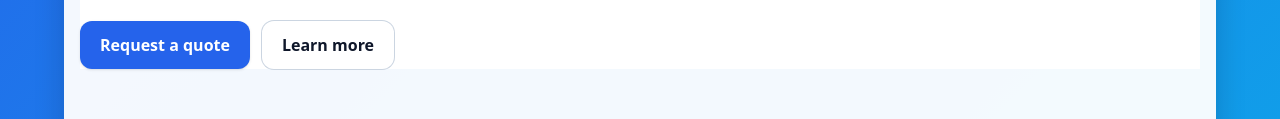
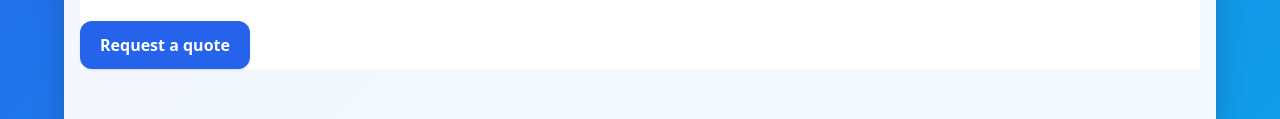
Before and after one commit to Tool-Go/KOKO-tech, a website: page public/services.html in a window 1280 px wide. Shown: the part 2832-2951 px from the top of the page. Drawn offline with nearby package versions, Linux system fonts and the light colour scheme.

Commit message:
assets: pages uploading2

```diff
--- a/public/services.html
+++ b/public/services.html
@@ -297,7 +297,6 @@
 
   <div class="mt-6 flex flex-wrap gap-3">
     <a href="/contact.html#quote" class="px-5 py-3 rounded-xl bg-blue-600 text-white font-semibold shadow">Request a quote</a>
-    <a href="/about.html" class="px-5 py-3 rounded-xl ring-1 ring-slate-300 font-semibold">Learn more</a>
   </div>
 </section>
 
```
